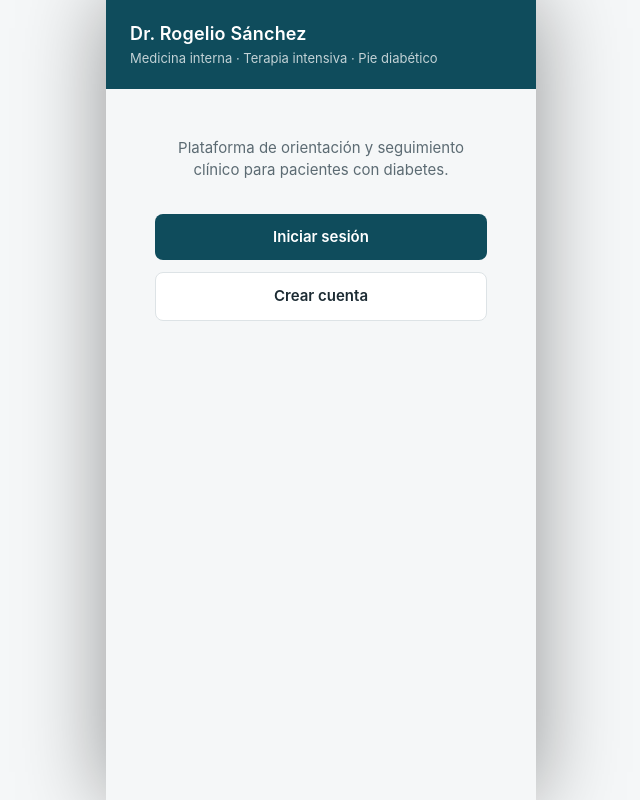
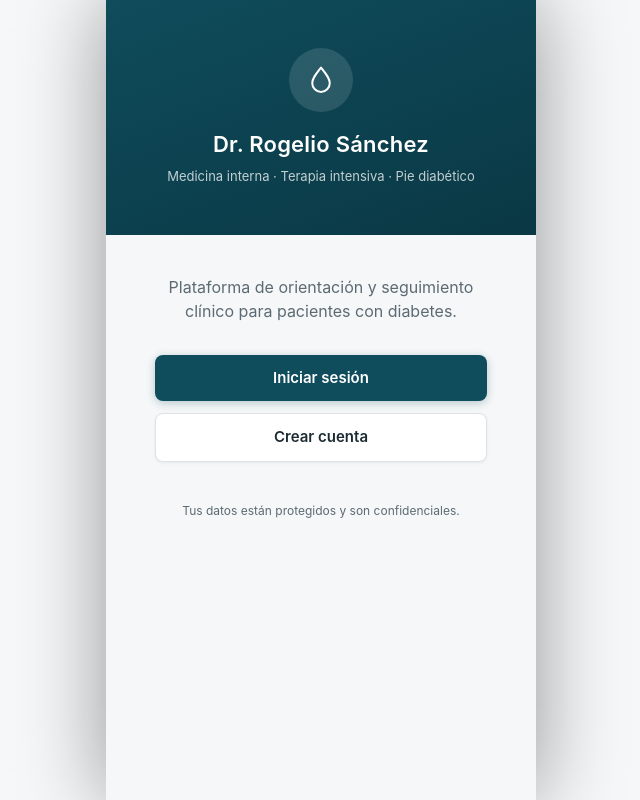
Before and after one commit to drjrsg79-png/Docrogeliosanchez, a React (Vite) app: page / in a window 1280 px wide. Shown: the whole page, without its empty margins (319-959 px from the left). Built offline with nearby package versions, Linux system fonts and the light colour scheme.

Commit message:
Refactor Home component layout and styles

```diff
--- a/src/App.jsx
+++ b/src/App.jsx
@@ -15,20 +15,68 @@ import MedicalHistory from './pages/MedicalHistory'
 function Home() {
   return (
     <div className="page">
-      <div className="header">
-        <div className="header-title">Dr. Rogelio Sánchez</div>
-        <div className="header-subtitle">Medicina interna · Terapia intensiva · Pie diabético</div>
+      <div
+        className="header"
+        style={{
+          paddingTop: '3rem',
+          paddingBottom: '3rem',
+          textAlign: 'center',
+          background: 'linear-gradient(160deg, #0f4c5c 0%, #0a3844 100%)',
+        }}
+      >
+        <div
+          style={{
+            width: '64px',
+            height: '64px',
+            borderRadius: '50%',
+            backgroundColor: 'rgba(255,255,255,0.12)',
+            display: 'flex',
+            alignItems: 'center',
+            justifyContent: 'center',
+            margin: '0 auto 1rem',
+          }}
+        >
+          <svg width="30" height="30" viewBox="0 0 24 24" fill="none" stroke="#ffffff" strokeWidth="1.6" strokeLinecap="round" strokeLinejoin="round">
+            <path d="M12 2c4 5 7 8.5 7 12.5A7 7 0 1 1 5 14.5C5 10.5 8 7 12 2Z" />
+          </svg>
+        </div>
+        <div className="header-title" style={{ fontSize: '1.375rem' }}>Dr. Rogelio Sánchez</div>
+        <div className="header-subtitle" style={{ marginTop: '0.375rem' }}>Medicina interna · Terapia intensiva · Pie diabético</div>
       </div>
-      <div className="auth-container">
-        <p className="page-subtitle" style={{ textAlign: 'center', marginBottom: '2rem' }}>
+
+      <div className="auth-container" style={{ marginTop: '2.5rem' }}>
+        <p className="page-subtitle" style={{ textAlign: 'center', marginBottom: '2rem', fontSize: '1rem' }}>
           Plataforma de orientación y seguimiento clínico para pacientes con diabetes.
         </p>
-        <a href="/login" className="btn btn-primary" style={{ marginBottom: '0.75rem', display: 'block', textAlign: 'center', textDecoration: 'none' }}>
+        <a
+          href="/login"
+          className="btn btn-primary"
+          style={{
+            marginBottom: '0.75rem',
+            display: 'block',
+            textAlign: 'center',
+            textDecoration: 'none',
+            boxShadow: '0 2px 8px rgba(15,76,92,0.28)',
+          }}
+        >
           Iniciar sesión
         </a>
-        <a href="/register" className="btn btn-secondary" style={{ display: 'block', textAlign: 'center', textDecoration: 'none' }}>
+        <a
+          href="/register"
+          className="btn btn-secondary"
+          style={{
+            display: 'block',
+            textAlign: 'center',
+            textDecoration: 'none',
+            boxShadow: '0 1px 3px rgba(15,76,92,0.08)',
+          }}
+        >
           Crear cuenta
         </a>
+
+        <p style={{ textAlign: 'center', fontSize: '0.75rem', color: '#5c6b73', marginTop: '2.5rem' }}>
+          Tus datos están protegidos y son confidenciales.
+        </p>
       </div>
     </div>
   )
```
